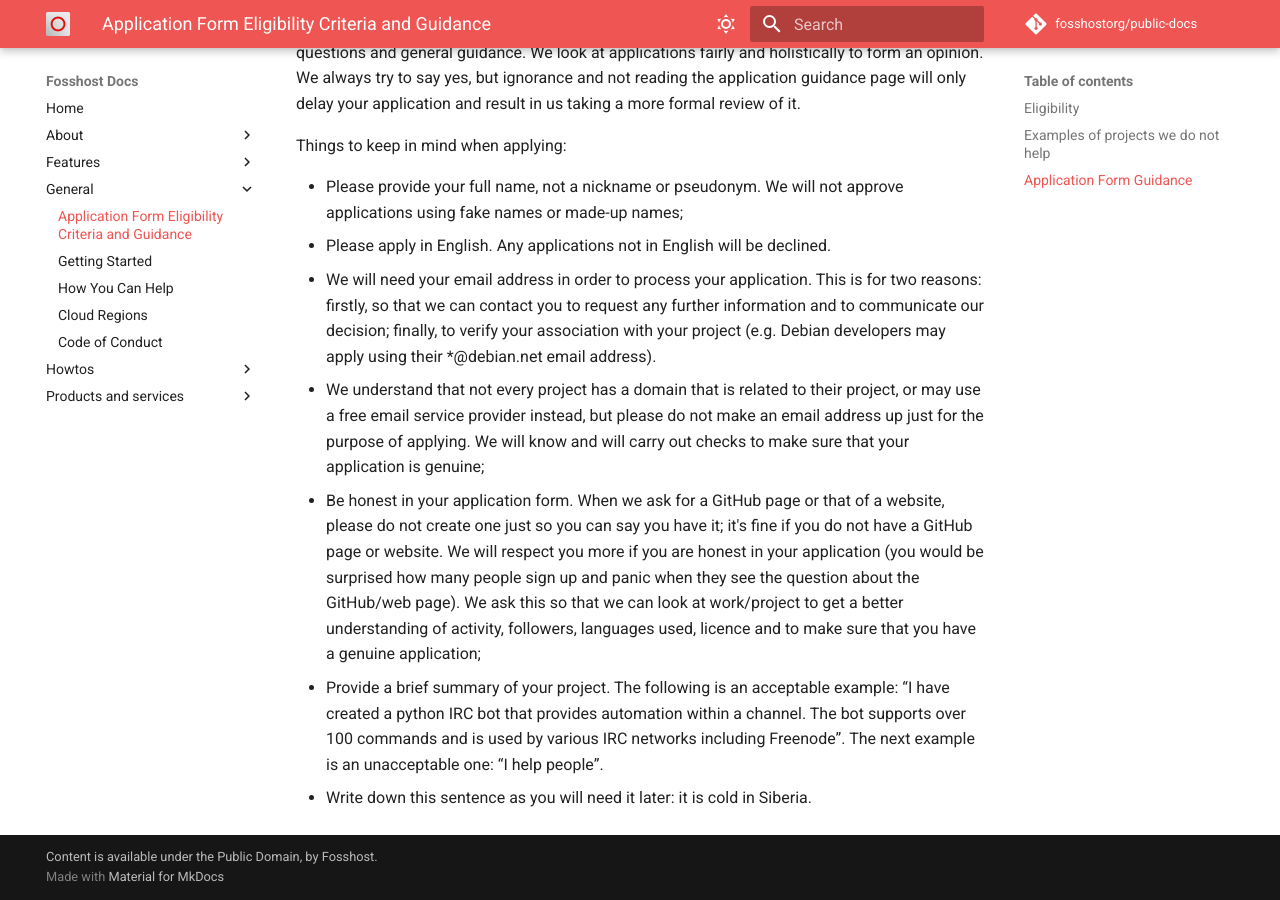
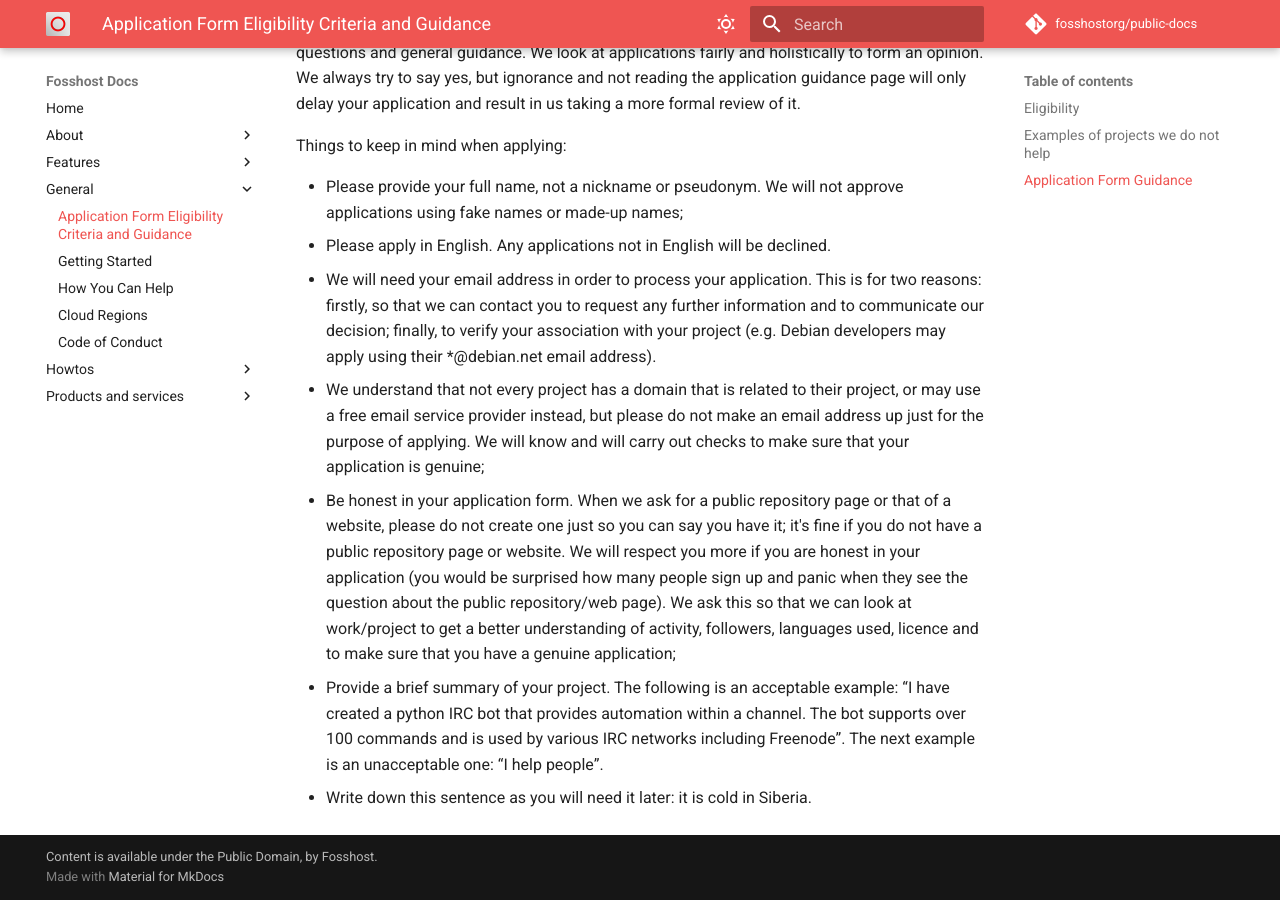
Before and after one commit to fosshostorg/public-docs, an MkDocs documentation site: the page built from docs/general/application.md, in a window 1280 px wide and 900 px high, scrolled down 1795 px. Built offline with MkDocs 1.6.1 and Material for MkDocs 9.7.7, drawn with Linux system fonts in a browser that asks for light colours; comment, search, counter and statistics services are not loaded.

Commit message:
change 'GitHub' to 'public repository'

```diff
--- a/docs/general/application.md
+++ b/docs/general/application.md
@@ -46,6 +46,6 @@
 - Please apply in English.  Any applications not in English will be declined.
 - We will need your email address in order to process your application. This is for two reasons: firstly, so that we can contact you to request any further information and to communicate our decision; finally, to verify your association with your project (e.g. Debian developers may apply using their *@debian.net email address).
 - We understand that not every project has a domain that is related to their project, or may use a free email service provider instead, but please do not make an email address up just for the purpose of applying. We will know and will carry out checks to make sure that your application is genuine;
-- Be honest in your application form. When we ask for a GitHub page or that of a website, please do not create one just so you can say you have it; it's fine if you do not have a GitHub page or website. We will respect you more if you are honest in your application (you would be surprised how many people sign up and panic when they see the question about the GitHub/web page). We ask this so that we can look at work/project to get a better understanding of activity, followers, languages used, licence and to make sure that you have a genuine application;
+- Be honest in your application form. When we ask for a public repository page or that of a website, please do not create one just so you can say you have it; it's fine if you do not have a public repository page or website. We will respect you more if you are honest in your application (you would be surprised how many people sign up and panic when they see the question about the public repository/web page). We ask this so that we can look at work/project to get a better understanding of activity, followers, languages used, licence and to make sure that you have a genuine application;
 - Provide a brief summary of your project. The following is an acceptable example: “I have created a python IRC bot that provides automation within a channel. The bot supports over 100 commands and is used by various IRC networks including Freenode”. The next example is an unacceptable one: “I help people”.
 - Write down this sentence as you will need it later: it is cold in Siberia.
```
